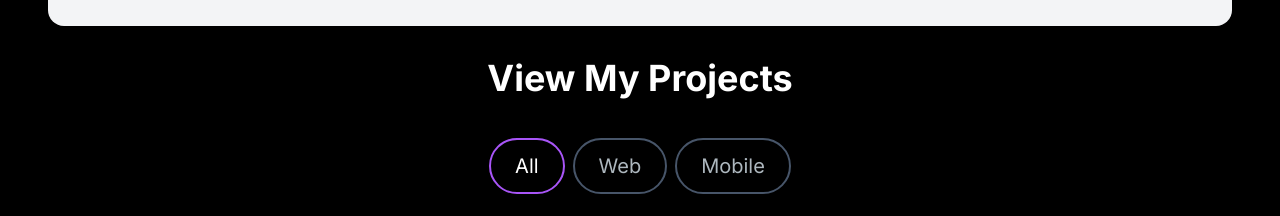
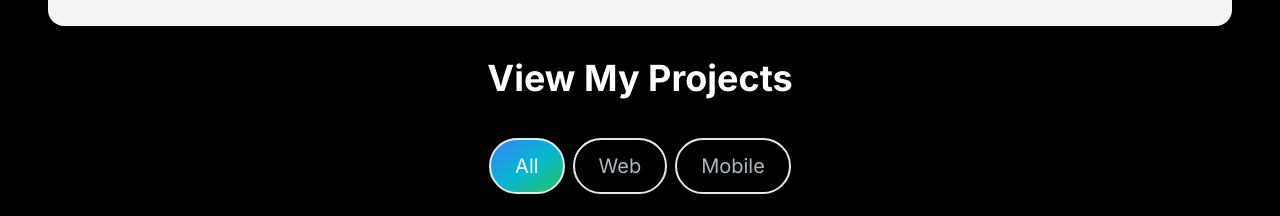
Before and after one commit to Chris-Sibanda/Portfolio, a Next.js app: page / in a window 1280 px wide. Shown: the part 940-1156 px from the top of the page. Built offline with nearby package versions, Linux system fonts and the light colour scheme; grey boxes are pictures that could not be loaded.

Commit message:
updated Project Tags to maatch theme syles

```diff
--- a/src/app/components/ProjectTag.jsx
+++ b/src/app/components/ProjectTag.jsx
@@ -2,11 +2,12 @@ import React from "react";
 
 const ProjectTag = ({ name, onClick, isSelected }) => {
   const buttonStyles = isSelected
-    ? "text-white border-primary-500"
-    : "text-[#ADB7BE] border-slate-600 hover:border-white";
+    ? "text-white bg-gradient-to-br from-blue-500 via-cyan-500 to-green-500" // Active styles with gradient background
+    : "text-[#ADB7BE]  hover:text-white hover:border-white hover:bg-gradient-to-br hover:from-blue-500 hover:via-cyan-500 hover:to-green-500"; // Hover and default styles
+
   return (
     <button
-      className={`${buttonStyles} rounded-full border-2 px-6 py-3 text-xl cursor-pointer`}
+      className={`${buttonStyles} rounded-full border-2 px-6 py-3 text-xl cursor-pointer transition-all duration-300`} // Added transition
       onClick={() => onClick(name)}
     >
       {name}
```
